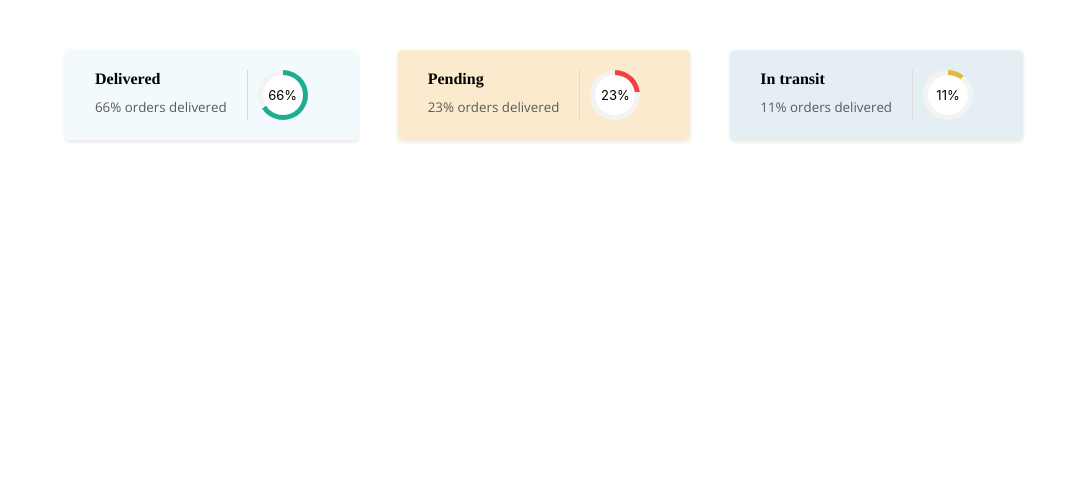
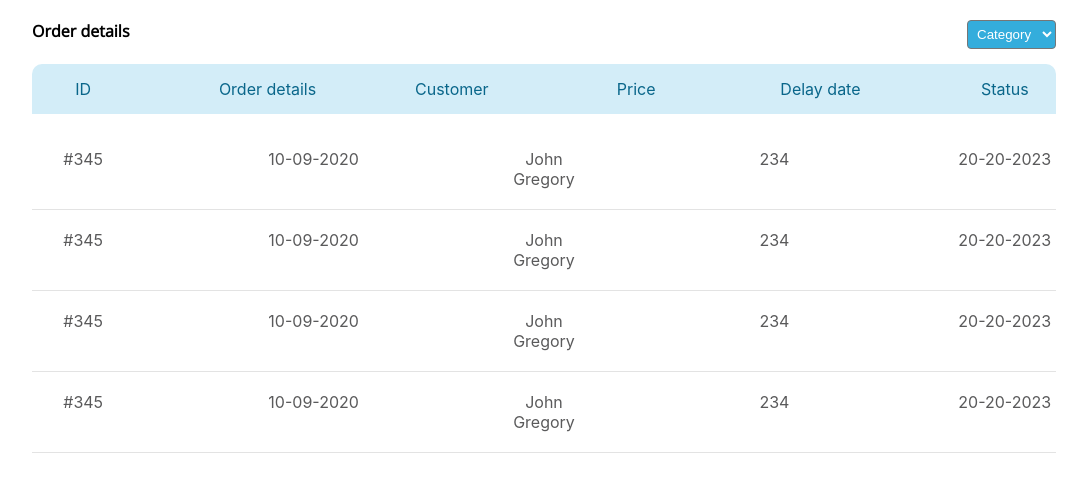
Before and after one commit to sideeq12/admin-trit, a Next.js app: page / in a window 1280 px wide. Shown: the top 492 px of the page, without its empty margins (96-1183 px from the left). Built offline with nearby package versions, Linux system fonts and the light colour scheme; a web font is replaced by a local one.

Commit message:
order details

```diff
--- a/components/order_details/order.tsx
+++ b/components/order_details/order.tsx
@@ -1,10 +1,34 @@
-import { Order_section } from "./orderdetail"
+import { Order_section, SPAN } from "./orderdetail"
+import { orderdata } from "./orderdata"
 
 
 export const Order_details = () =>{
     return(
         <Order_section>
-            hello testijng
+            <div className="titlesection">
+                <strong>Order details</strong>
+                <select>
+                    <option>Category</option>
+                    <option>Delivered</option>
+                    <option>Pending</option>
+                    <option>In transit</option>
+                </select>
+            </div>
+            <div className="headlist">
+                <label htmlFor="id">ID</label>
+                <label htmlFor="order details">Order details</label>
+                <label htmlFor="customer">Customer</label>
+                <label htmlFor="Price">Price</label>
+                <label htmlFor="Delay date">Delay date</label>
+                <label htmlFor="stat">Status</label>
+            </div>
+            {orderdata.map((odata)=> <div className="headlist list">
+                <label htmlFor="id">{odata.id}</label>
+                <label htmlFor="order details">{odata.order_date}</label>
+                <label htmlFor="customer">{odata.customer}</label>
+                <label htmlFor="Price">{odata.price}</label>
+                <label htmlFor="Delay date">{odata.delivery_date}</label>
+            </div>)}
         </Order_section>
     )
 }
--- /dev/null
+++ b/components/order_details/orderdata.ts
@@ -0,0 +1,37 @@
+
+
+
+export const orderdata = [
+    {
+        id : "#345",
+        order_date : "10-09-2020",
+        customer : "John Gregory",
+        price : 234,
+        delivery_date : "20-20-2023",
+        status : "delivered"
+    },
+    {
+        id : "#345",
+        order_date : "10-09-2020",
+        customer : "John Gregory",
+        price : 234,
+        delivery_date : "20-20-2023",
+        status : "delivered"
+    },
+    {
+        id : "#345",
+        order_date : "10-09-2020",
+        customer : "John Gregory",
+        price : 234,
+        delivery_date : "20-20-2023",
+        status : "delivered"
+    },
+    {
+        id : "#345",
+        order_date : "10-09-2020",
+        customer : "John Gregory",
+        price : 234,
+        delivery_date : "20-20-2023",
+        status : "delivered"
+    }
+]
--- a/components/order_details/orderdetail.ts
+++ b/components/order_details/orderdetail.ts
@@ -0,0 +1,50 @@
+import styled from "styled-components";
+
+interface spandata{
+    status : string
+}
+
+
+export const Order_section = styled.div`
+        width : 80vw;
+        margin : 20px auto;
+        .titlesection{
+            display: flex;
+            justify-content: space-between;
+            margin-bottom: 10px;
+            font-family: 'Open Sans';
+            select{
+                background: #34ADDC;
+                color : white;
+                border-radius: 4px;
+                padding : 5px;
+            }
+        }
+        .headlist{
+            display: flex;
+            justify-content: space-between;
+            padding : 15px 0px;
+            background: #D3EDF8;
+            border-radius: 10px 10px 0px 0px;
+            margin : 15px 0px;
+            label{
+                width : 10%;
+                color : #09668A;
+                text-align: center;
+            }
+
+        }
+        .list{
+            margin : 0px;
+            background-color: white;
+            border-bottom: 1px solid #E3E3E3;
+            padding : 20px 0px;
+            label{
+                color: #5A5A5B;
+            }
+        }
+
+`
+
+export const SPAN = styled.label<spandata>`
+`
--- a/components/test/test.tsx
+++ b/components/test/test.tsx
@@ -1,10 +1,11 @@
 import { ReviewList } from "../customer_reviews/cust_rev"
+import { Order_details } from "../order_details/order"
 import { Pie_chart } from "../piechart/piechart"
 import { Stats } from "../stat/stats"
 
 
 export const My_test = ()=> {
     return(
-        <Stats/>
+        <Order_details />
     )
 }
```
